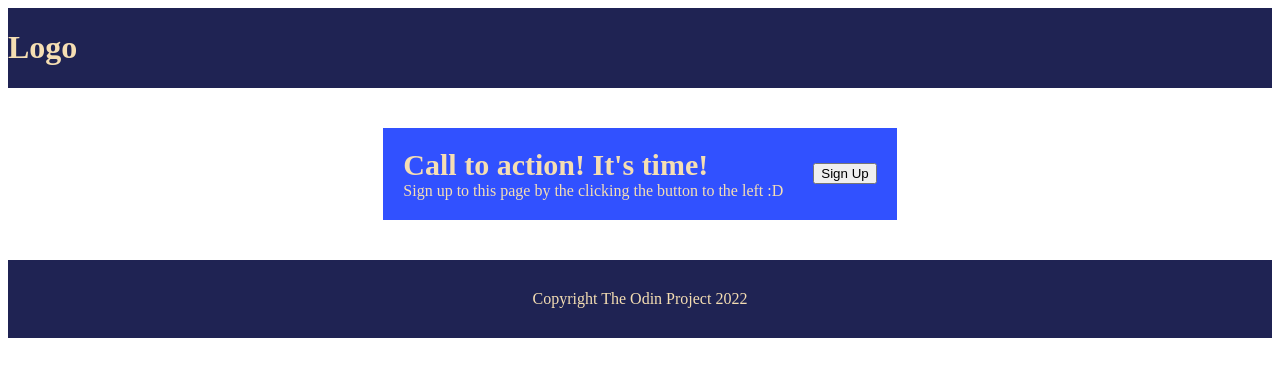
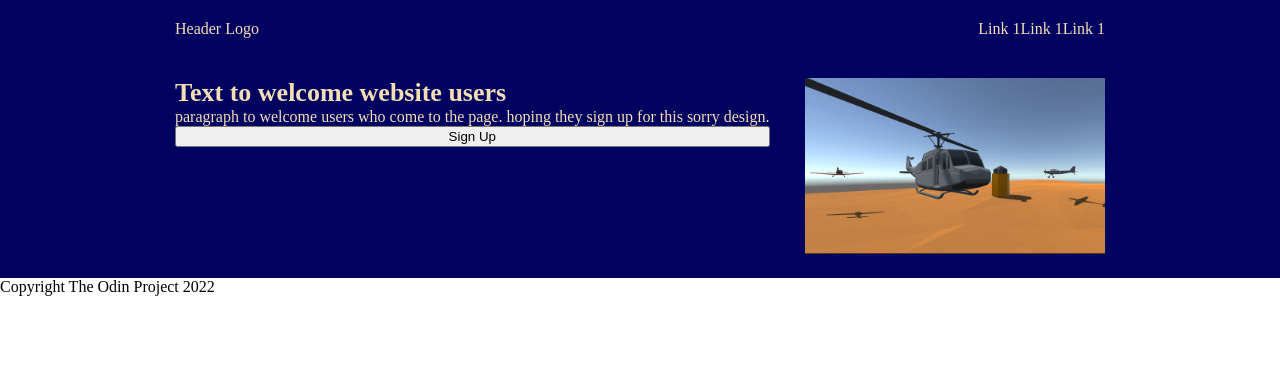
Before and after one commit to Samboy275/Landing-Page, a plain HTML site: page index.html in a window 1280 px wide. Drawn offline with Linux system fonts and the light colour scheme.

Commit message:
Re-organize basic page structure, add picture
had to redo the original structure to organize the page layout

```diff
--- a/index.html
+++ b/index.html
@@ -9,19 +9,21 @@
 </head>
 <body>
     <div class="header">
-        <h1>Logo</h1>
-    </div>
-    <div class="section-1"></div>
-    <div class="section-2"></div>
-    <div class="section-3">
-        <div class="window">
-            <div class="windowText">
-                <div class="subject">Call to action! It's time!</div>
-                <p>Sign up to this page by the clicking the button to the left :D</p>
+        <div class="section1">
+            <div class="logo">Header Logo</div>
+            <div class="welcome">Text to welcome website users</div>
+            <div class="welcomep">paragraph to welcome users who come to the page.
+                hoping they sign up for this sorry design.
             </div>
-            <div class="button">
-                <button>Sign Up</button>
-            </div>
+            <button>Sign Up</button>
+        </div>
+        <div>
+            <ul>
+                <li><a>Link 1</a></li>
+                <li><a>Link 1</a></li>
+                <li><a>Link 1</a></li>
+            </ul>
+            <img src="./Flight Wars.png" alt="flight wars image">
         </div>
     </div>
     <div class="footer">Copyright   The Odin Project 2022</div>
--- a/styles.css
+++ b/styles.css
@@ -1,42 +1,41 @@
 body{
     display: flex;
     flex-direction: column;
+    margin: 0;
 }
 
-
-.header, .footer{
-    background-color: #1F2353;
-    display: flex;
-    color: wheat;
+img{
+    width: 300px;
 }
 
-.footer{
+ul{
+    margin: 0;
+    padding: 0;
+    list-style-type: none;
+    display: flex;
+    justify-content: flex-end;
+}
+.header .logo, ul{
+    margin-bottom: 40px;
+}
+.header{
+    display: flex;
     justify-content: center;
-    align-items: center;
-    padding: 30px;
-    margin-bottom: auto;
+    padding: 20px 50px;
+    gap: 30px;
+    color: wheat;
+    background-color: #010160;
 }
 
-
-.section-3{
+.header .section1{
     display: flex;
-    justify-content: center;
-    color: wheat;
-}
-p{
-    margin: 0;
-}
-.window{
-    background-color: #3151ff;
-    display: flex;
-    margin: 40px;
-    padding: 20px;
-    gap: 30px;
-    align-items: center;
-    justify-content: space-between;
+    width: 600px;
+    flex-wrap: wrap;
+    flex-direction: column;
+    align-content: flex-start;
 }
 
-.window .subject{
-    font-weight: 900;
-    font-size: 30px;
+.welcome{
+    font-weight: bold;
+    font-size: 26px;
 }
```
Also changed, not shown: Flight Wars.png (added).
